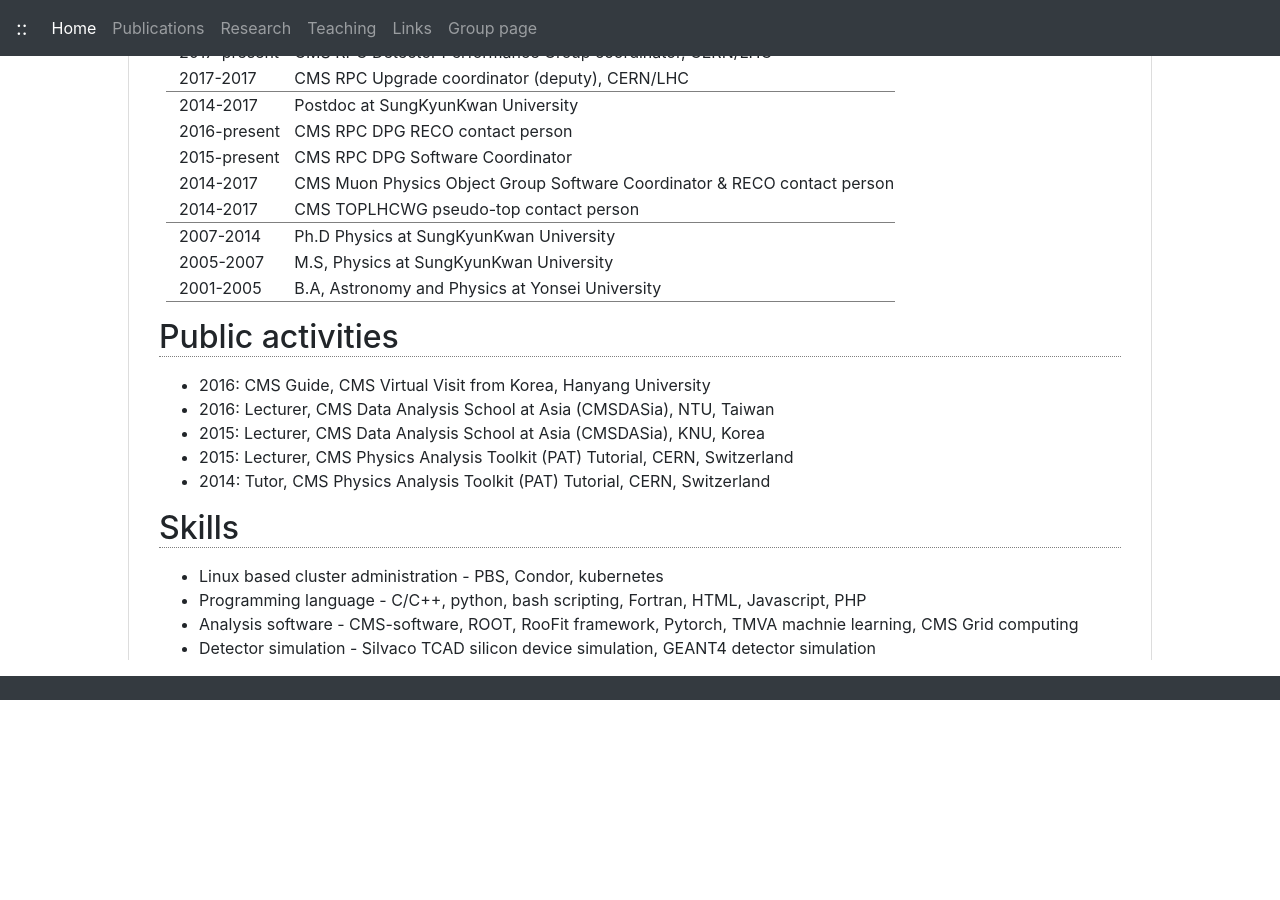
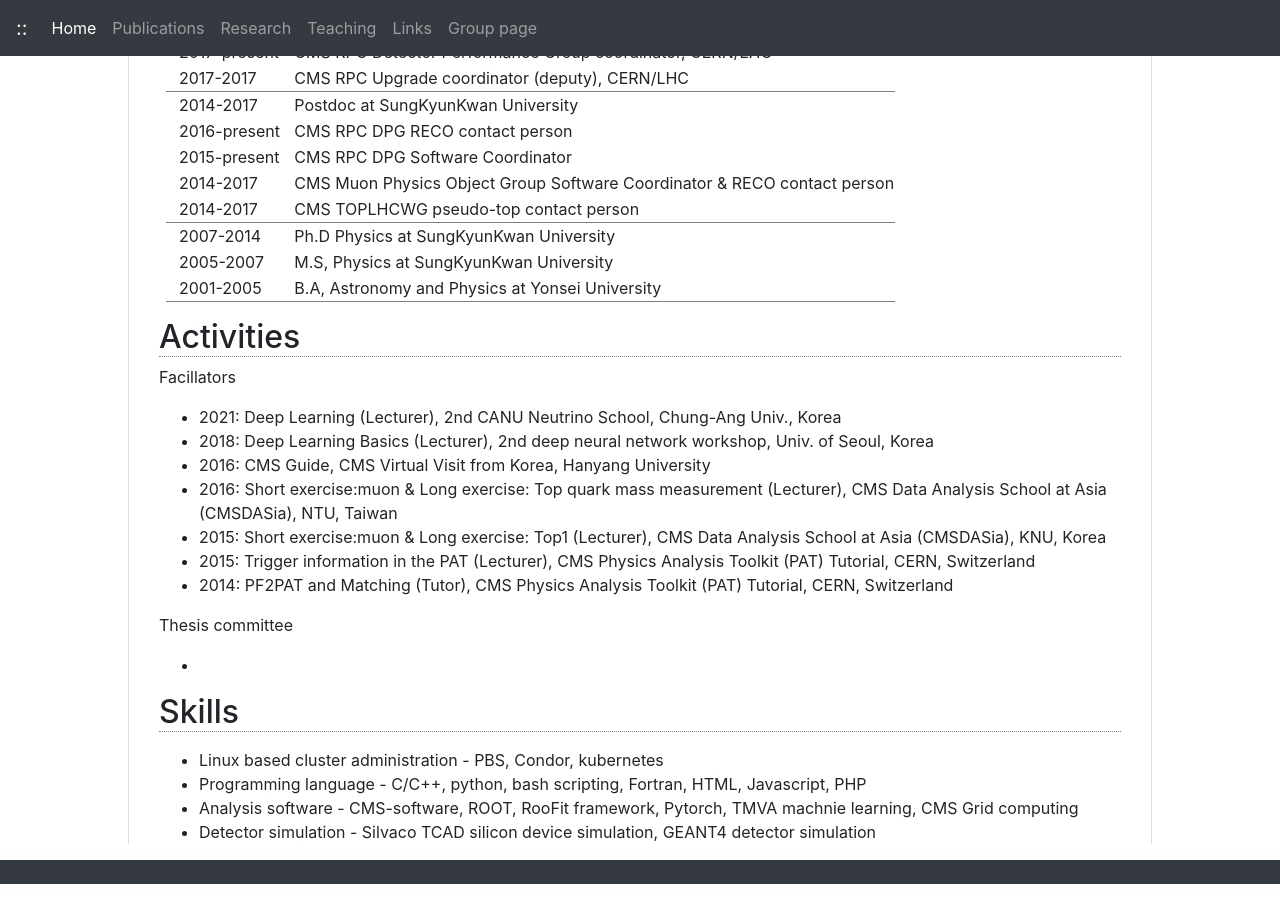
Before and after one commit to jhgoh/jhgoh.github.io, a Jekyll site: the page built from index.html, in a window 1280 px wide and 900 px high, scrolled down 1047 px. Built offline with Jekyll 4.4.1, drawn with Linux system fonts in a browser that asks for light colours; nearby versions of some CDN libraries; before the commit the page ends 1763 px from its top, so only the background shows below that.

Commit message:
Update index.html

```diff
--- a/index.html
+++ b/index.html
@@ -97,17 +97,26 @@ table.cv-table tr.linebot {border-bottom:1px solid gray}
 </p>
 
 
-<h2>Public activities</h2>
+<h2>Activities</h2>
 <p>
+Facillators
 <ul>
+  <li>2021: Deep Learning (Lecturer), 2nd CANU Neutrino School, Chung-Ang Univ., Korea</li>
+  <li>2018: Deep Learning Basics (Lecturer), 2nd deep neural network workshop, Univ. of Seoul, Korea</li>
   <li>2016: CMS Guide, CMS Virtual Visit from Korea, Hanyang University</li>
-  <li>2016: Lecturer, CMS Data Analysis School at Asia (CMSDASia), NTU, Taiwan</li>
-  <li>2015: Lecturer, CMS Data Analysis School at Asia (CMSDASia), KNU, Korea</li>
-  <li>2015: Lecturer, CMS Physics Analysis Toolkit (PAT) Tutorial, CERN, Switzerland</li>
-  <li>2014: Tutor, CMS Physics Analysis Toolkit (PAT) Tutorial, CERN, Switzerland</li>
+  <li>2016: Short exercise:muon & Long exercise: Top quark mass measurement (Lecturer), CMS Data Analysis School at Asia (CMSDASia), NTU, Taiwan</li>
+  <li>2015: Short exercise:muon & Long exercise: Top1 (Lecturer), CMS Data Analysis School at Asia (CMSDASia), KNU, Korea</li>
+  <li>2015: Trigger information in the PAT (Lecturer), CMS Physics Analysis Toolkit (PAT) Tutorial, CERN, Switzerland</li>
+  <li>2014: PF2PAT and Matching (Tutor), CMS Physics Analysis Toolkit (PAT) Tutorial, CERN, Switzerland</li>
 </ul>
 </p>
 
+<p>
+Thesis committee
+<ul>
+  <li></li>
+</ul>
+</p>
 
 <h2>Skills</h2>
 <p>
```
